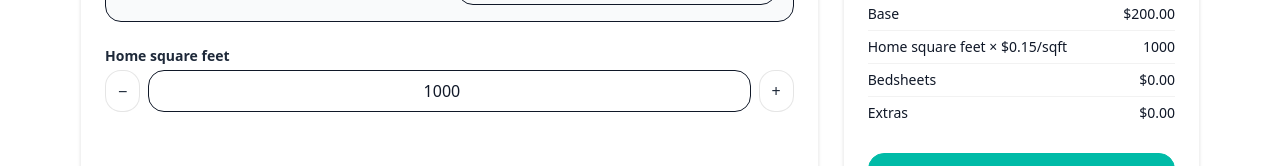
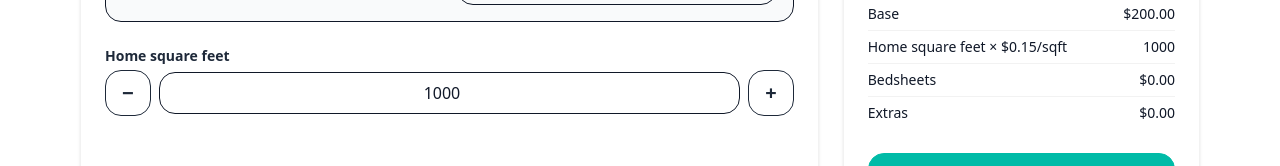
Before and after one commit to johnsales/jmendoza-cleaning-services, a React (Vite) app: page / in a window 1280 px wide. Shown: the part 260-426 px from the top of the page. Built offline with nearby package versions, Linux system fonts and the light colour scheme.

Commit message:
adjusting the button - +

```diff
--- a/src/App.tsx
+++ b/src/App.tsx
@@ -198,19 +198,73 @@ export default function App() {
   const Label: React.FC<{children: React.ReactNode}> = ({children}) => (
     <label className="block text-sm font-semibold text-gray-800 mb-1">{children}</label>
   )
-  const Counter: React.FC<{value:number; set:(n:number)=>void; min?:number; step?:number;}> =
-  ({ value, set, min = 0, step = 1 }) => (
+
+
+  const Counter: React.FC<{
+    value: number;
+    set: (n: number) => void;
+    min?: number;
+    step?: number;
+  }> = ({ value, set, min = 0, step = 1 }) => {
+    const [raw, setRaw] = useState(String(value));
+
+    // Keep the local text in sync when value changes externally (via +/-)
+    useEffect(() => {
+      setRaw(String(value));
+    }, [value]);
+
+    const commit = () => {
+      const n = Number(raw);
+      if (Number.isFinite(n)) {
+        set(Math.max(min, n));
+      } else {
+        // If left empty or invalid, fall back to min
+        set(min);
+        setRaw(String(min));
+      }
+    };
+
+    return (
       <div className="flex items-center gap-2">
-      <button type="button" className="btn-ghost px-3" onClick={() => set(Math.max(min, value - step))}>−</button>
+        <button
+          type="button"
+          className="btn-ghost px-4 py-2 text-xl font-bold border-gray-800"
+          onClick={() => {
+            const next = Math.max(min, value - step);
+            set(next);
+            setRaw(String(next));
+          }}
+        >
+          −
+        </button>
+
         <input
           type="number"
           className="w-full rounded-2xl border px-3 py-2 text-center"
-        value={value} min={min} step={step}
-        onChange={e => set(Number(e.target.value || 0))}
+          // Use the local string so intermediate states ("" / "5") are allowed
+          value={raw}
+          // Don't put `min` on the input—let people type 5, then clamp on blur
+          step={step}
+          onChange={(e) => setRaw(e.target.value)}
+          onBlur={commit}
+          onKeyDown={(e) => { if (e.key === "Enter") (e.target as HTMLInputElement).blur(); }}
         />
-      <button type="button" className="btn-ghost px-3" onClick={() => set(value + step)}>+</button>
+
+        <button
+          type="button"
+          className="btn-ghost px-4 py-2 text-xl font-bold border-gray-800"
+          onClick={() => {
+            const next = value + step;
+            set(next);
+            setRaw(String(next));
+          }}
+        >
+          +
+        </button>
       </div>
-  )
+    );
+  };
+
   const YesNo: React.FC<{val:boolean; on:()=>void; off:()=>void}> = ({val,on,off}) => (
     <div className="flex gap-2">
       <button type="button" className={`pill ${val ? "pill--on" : "pill--off"}`} onClick={on}>{L.yes}</button>
```
Lines whose indentation alone changed are shown as unchanged.
